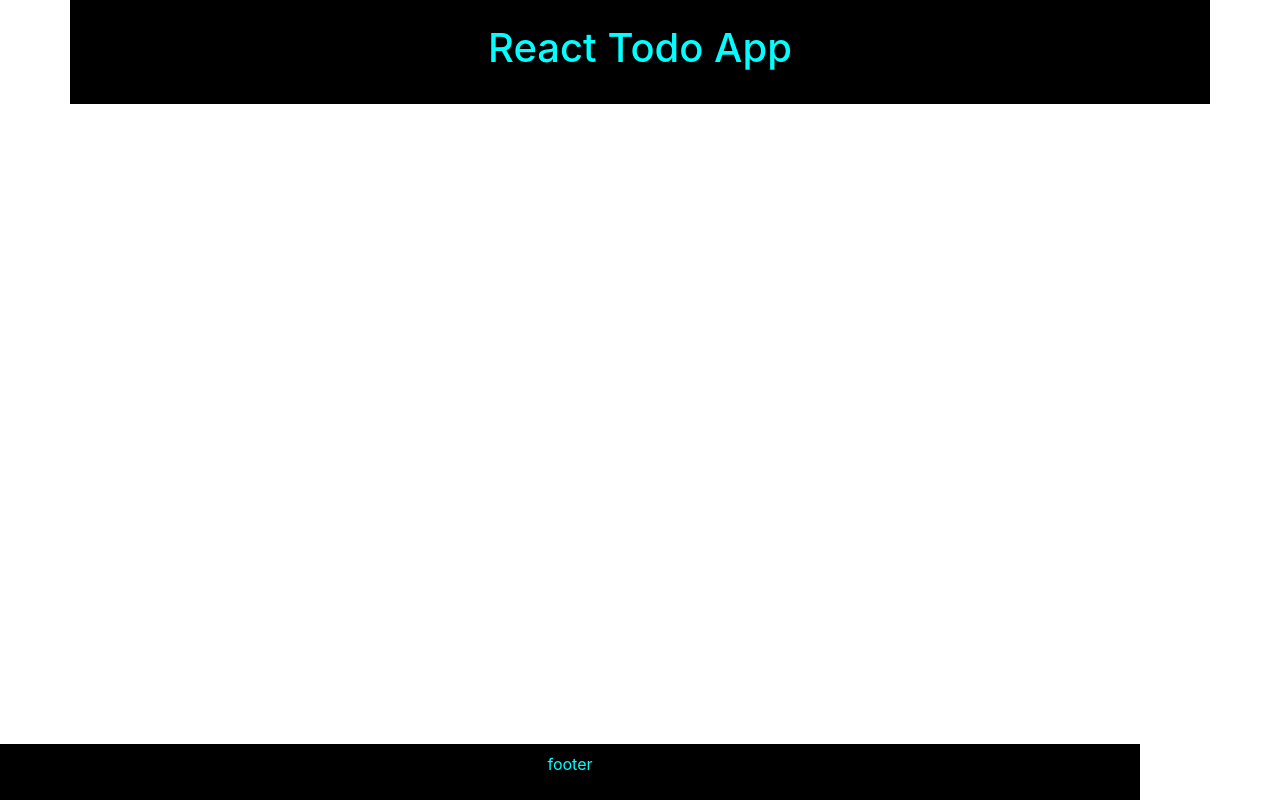
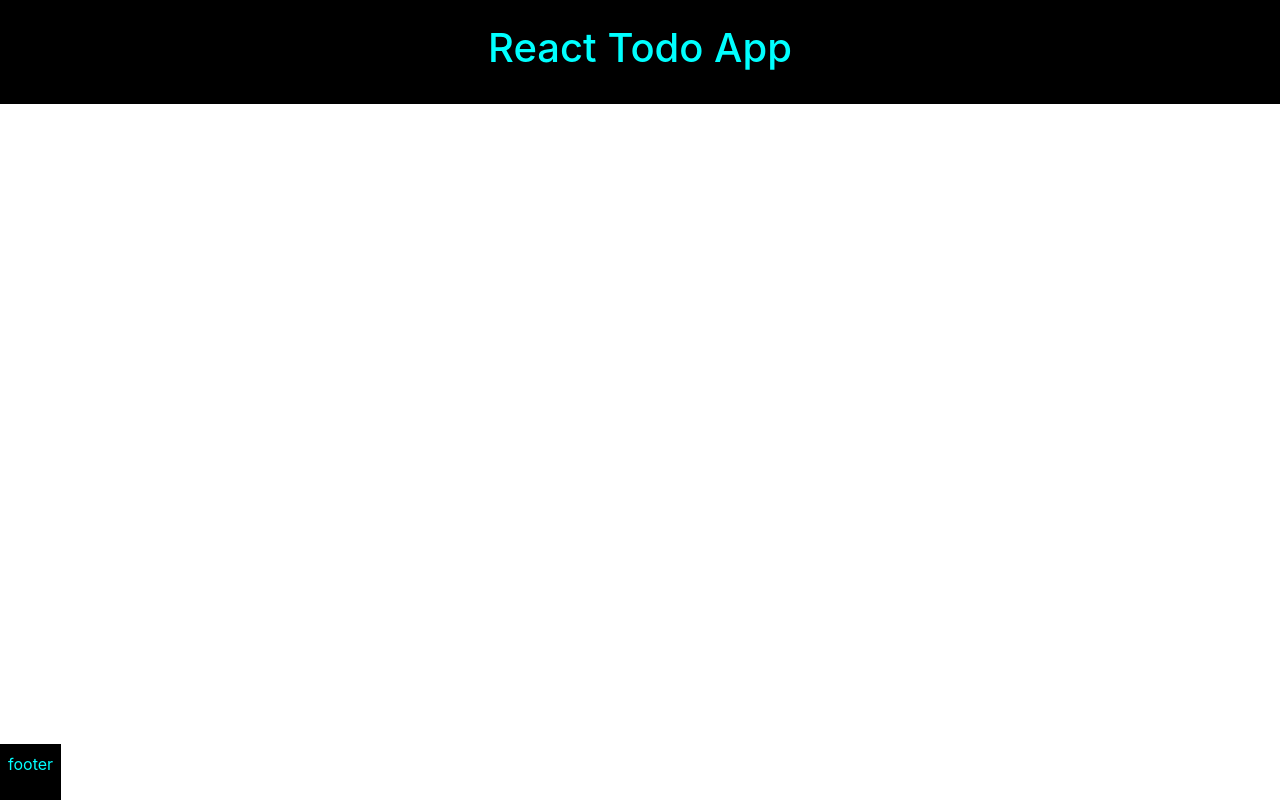
Before and after one commit to lucho20pt/react-todo-app-traversy, a React (Create React App) app: page / in a window 1280 px wide. Built offline with nearby package versions, Linux system fonts and the light colour scheme.

Commit message:
upd:  header, footer

```diff
--- a/src/components/Footer/Footer.js
+++ b/src/components/Footer/Footer.js
@@ -3,10 +3,12 @@ import React, { Component } from 'react';
 class Footer extends Component {
     render() {
         return (
-            <footer className="container">
-                <div className="row">
-                    <div className="col-12 text-center p-2">
-                        <p>footer</p>
+            <footer>
+                <div className="container">
+                    <div className="row">
+                        <div className="col-12 text-center p-2">
+                            <p>footer</p>
+                        </div>
                     </div>
                 </div>
             </footer>
--- a/src/components/Header/Header.js
+++ b/src/components/Header/Header.js
@@ -3,10 +3,12 @@ import React, { Component } from 'react';
 class Header extends Component {
     render() {
         return (
-            <header className="container">
-                <div className="row">
-                    <div className="col-12 text-center p-4">
-                        <h1>React Todo App</h1>
+            <header>
+                <div className="container">
+                    <div className="row">
+                        <div className="col-12 text-center p-4">
+                            <h1>React Todo App</h1>
+                        </div>
                     </div>
                 </div>
             </header>
```
